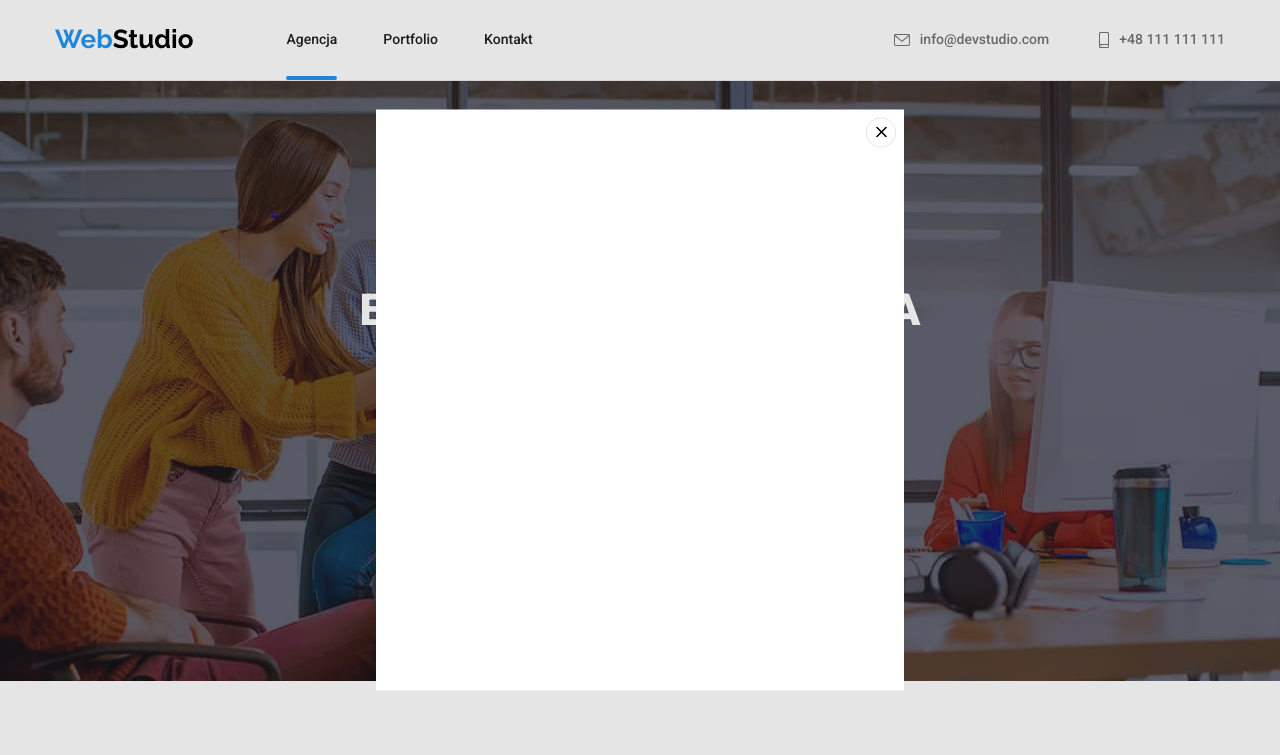
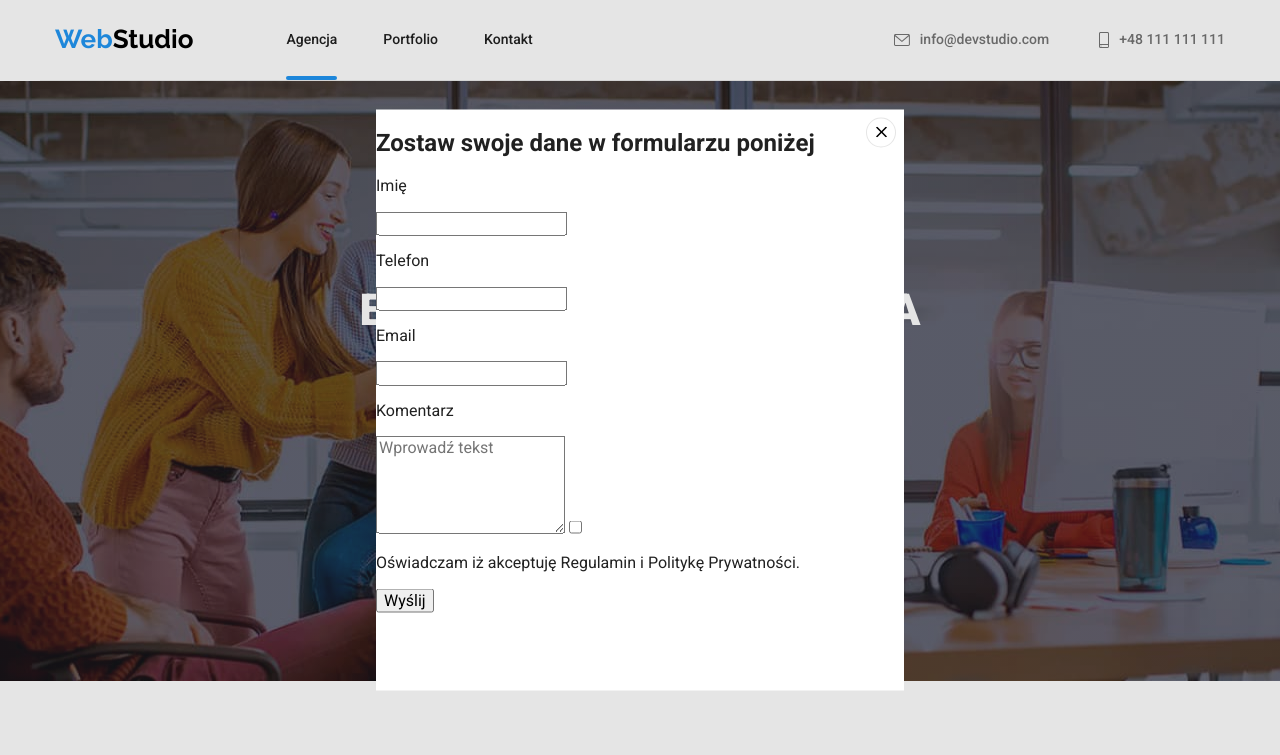
Before and after one commit to Lukasz996/goit-markup-hw-05, a plain HTML site: page index.html in a window 1280 px wide. Both pictures are taken after a click on the button "Zamów usługę". Shown: the top 755 px of the page. Drawn offline with nearby package versions, Linux system fonts and the light colour scheme.

Commit message:
form + modal.svg

```diff
--- a/index.html
+++ b/index.html
@@ -447,10 +447,43 @@
                     <use href="./img/icons.svg#icon-Vector"></use>
                 </svg>
             </button>
+
+
+            <h2>Zostaw swoje dane w formularzu poniżej</h2>
+            <form>
+                <label>
+                    <p>Imię</p>
+                    <input type="text" name="username" />
+                </label>
+                <label>
+                    <label>
+                        <p>Telefon</p>
+                        <input type="tel" name="phone_number" />
+                    </label>
+                    <label>
+                        <p>Email</p>
+                        <input type="email" name="email">
+                    </label>
+                    <label>
+                        <p>Komentarz</p>
+                        <textarea name="feedback" rows="5" placeholder="Wprowadź tekst"></textarea>
+                    </label>
+                    <label>
+                        <input type="checkbox" name="checkbox" value="true" />
+                        <p>Oświadczam iż akceptuję Regulamin i Politykę Prywatności.</p>
+                    </label>
+
+                    <button type="submit">Wyślij</button>
+            </form>
         </div>
     </div>
+
+
+
 
     <script src="./js/modal.js"></script>
 </body>
 
+
+
 </html>
```
Also changed, not shown: img/modal.svg (added).
